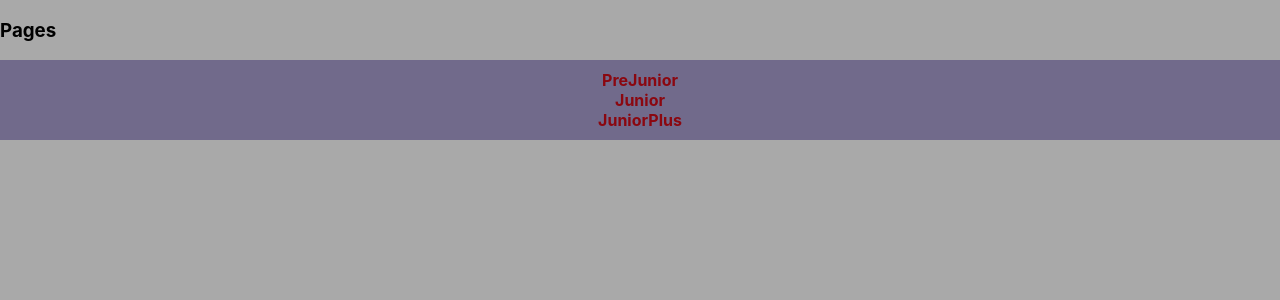
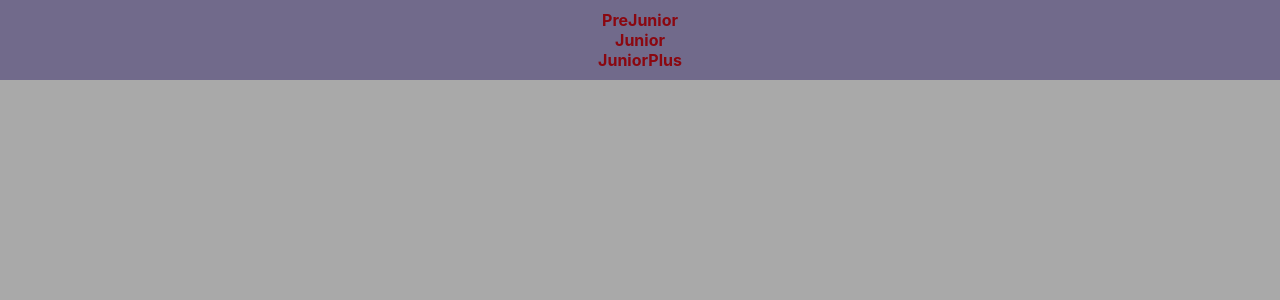
Before and after one commit to Karter13/homework-it-incubator, a React (Create React App) app: page / in a window 1280 px wide. Shown: the top 300 px of the page. Built offline with nearby package versions, Linux system fonts and the light colour scheme.

Commit message:
added styles Navbar.module.css and fixed Navbar.tsx

```diff
--- a/src/components/Navbar/Navbar.module.css
+++ b/src/components/Navbar/Navbar.module.css
@@ -1,7 +1,14 @@
 .nav {
     background-color:  #716a8b;
+    /*background-color: darkgray;*/
     text-align: center;
     padding: 10px;
+}
+.nav .menu {
+    display: none;
+}
+.nav:hover .menu {
+    display: block;
 }
 
 .item a{
--- a/src/components/Navbar/Navbar.tsx
+++ b/src/components/Navbar/Navbar.tsx
@@ -4,8 +4,8 @@ import styles from './Navbar.module.css'
 
 export const Navbar = () => {
     return (
-        <div> <h3>Pages</h3>
-            <div className={styles.nav}>
+        <div className={styles.nav}>
+            <div className={styles.menu} >
                 <div className={styles.item}>
                     <NavLink to={'/preJunior'} activeClassName={styles.activeLick}>PreJunior</NavLink>
                 </div>
```
